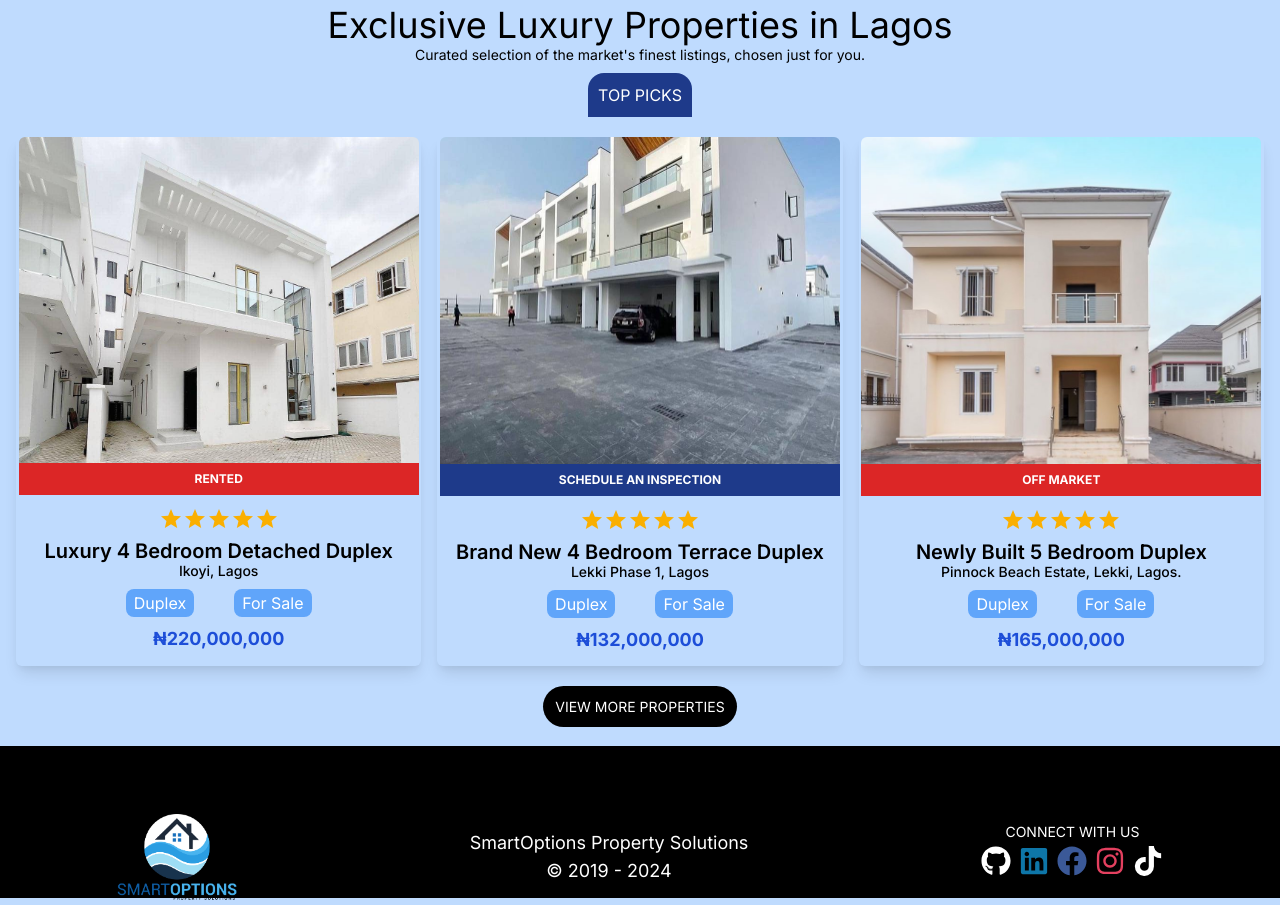
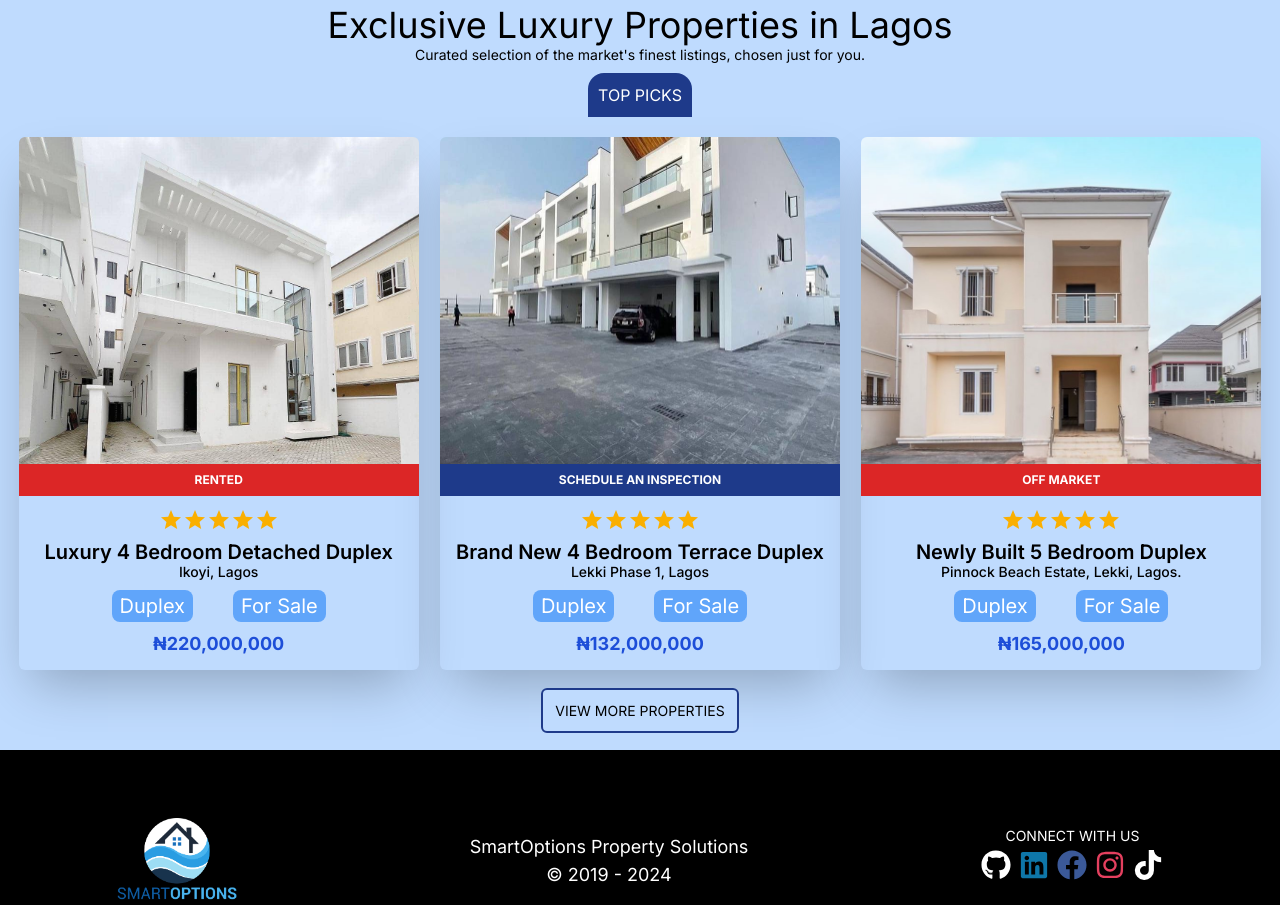
Before and after one commit to luap-trams/june_Final_capstone, a Next.js app: page / in a window 1280 px wide. Shown: the part 980-1885 px from the top of the page. Built offline with nearby package versions, Linux system fonts and the light colour scheme.

Commit message:
style: improve responsiveness

```diff
--- a/src/app/components/Footer.jsx
+++ b/src/app/components/Footer.jsx
@@ -6,8 +6,8 @@ import { FaLinkedin, FaInstagram, FaFacebook, FaGithub, FaTiktok } from 'react-i
 
 export default function Footer() {
   return (
-   <footer className='h-full md:h-28 bg-black text-white text-sm md:text-lg mx-auto'>
-    <div className='flex justify-around w-full'>
+   <footer className='text-sm md:h-full bg-black text-white md:text-lg bottom-0 z-0'>
+    <div className='flex justify-around h-auto w-full m-auto'>
 
         <div className='text-sm mt-7 md:mt-7'>
         <Image src={'/logo_name.jpeg'} alt={'white logo'} width={'120'} height={'120'} className='flex justify-end place-items-center '/>
--- a/src/app/components/PropertyCard.jsx
+++ b/src/app/components/PropertyCard.jsx
@@ -22,21 +22,21 @@ export default function PropertyCard({ rating, title, type, description, categor
         {isAvailable ? "schedule an inspection" : status }
       </p>
         </a>
-
+     {/* All images */}
       <Image src={`/images/${title.split(' ').join('')}.jpeg`} alt={title} width={'400'} height={'400'} className='rounded-t-md'/>
       </div>
       {/* Material UI rating component */}
 
       {/* Property Details */}
       <p className='m-3'>
-        <Rating name='half-rating-read' defaultValue={rating} precision={0.5} max={5} readOnly  className='text-lg'/>
+        <Rating name='half-rating-read' defaultValue={rating} precision={0.5} max={5} readOnly  className='text-base'/>
       </p>
 
-      <h1 className='text-xl font-semibold -mt-3'>{title}</h1>
-      <h2 className='text-sm font-medium -mt-1'>{location}</h2>
+      <h1 className='text-lg md:text-xl font-semibold -mt-3'>{title}</h1>
+      <h2 className='text-xs md:text-sm font-medium -mt-1'>{location}</h2>
       <div className='flex flex-row justify-center gap-10 mt-2 text-white'>
-      <p className=' bg-blue-400 p-0.5 px-2 rounded-lg'>{category}</p>
-      <p className=' bg-blue-400 p-0.5 px-2 rounded-lg'>{type}</p>
+      <p className='text-base md:text-xl bg-blue-400 p-0.5 px-2 rounded-lg'>{category}</p>
+      <p className='text-base md:text-xl bg-blue-400 p-0.5 px-2 rounded-lg'>{type}</p>
       </div>
       <p className='text-gray-700 mt-2'>{description}</p>
       <p className='text-lg font-bold text-blue-700 mb-3'>{price}</p>
--- a/src/app/components/PropertyLists.jsx
+++ b/src/app/components/PropertyLists.jsx
@@ -8,7 +8,7 @@ import Link from 'next/link'
 export default function PropertyLists() {
 
     const cards = properties.sort((x,y) => y.category - x.category).map((card,index) => (
-        <section key={index} className='rounded-md shadow-lg'>
+        <section key={index} className='rounded-md shadow-2xl m-auto'>
             <Link href={`/prop/${card.title.split(' ').join('-')}`} title={card.title} className='cursor-pointer'>
             <PropertyCard
             title={card.title}
@@ -29,7 +29,7 @@ export default function PropertyLists() {
         {/* <PropertyCard title="Penthouse In Ikoyi" type="Miniflat" pri="500,000"/> */}
     </div>
     <p className='flex items-center justify-center my-7'>
-    <Link href={'/prop'} ><span className='bg-black text-white rounded-3xl p-3 uppercase text-sm hover:bg-blue-900'>view more properties</span>
+    <Link href={'/prop'} ><span className='p-1.5 text-xs  md:text-sm md:bg-blue-200 border-2 border-blue-900 text-black rounded-md md:p-3 uppercase  hover:text-white hover:bg-blue-900'>view more properties</span>
     </Link>
     </p>
     </>
--- a/src/app/prop/[slug]/page.jsx
+++ b/src/app/prop/[slug]/page.jsx
@@ -25,6 +25,7 @@ export default function PropDetails({params}) {
 
     const relatedCard = relatedProp.map((card, index) =>
 
+    // related card shadow code
     <Link href={`/prop/${card.title.split(' ').join('-')}`} title={card.title} className='cursor-pointer rounded-lg shadow-2xl' key={index}>
 
     <PropertyCard
@@ -37,7 +38,7 @@ export default function PropDetails({params}) {
     price={card.price}/>
 
   </Link>);
-
+// additional images upon request
 const otherImages = details.images?.map((image, index) => ( <img src={image} alt={`${details.title} image ${index + 1}`} className='rounded-lg shadow-2xl mx-auto p-1' key={index} />
 ));
 
@@ -49,8 +50,8 @@ const featureList = details.features?.map((feature, index) => (
 
   return (
     <div className='text-center rounded-md'>
-        <div className='main-container flex justify-center mt-5'>
-            <div className='inner-container flex flex-row gap-10 place-items-center mb-3'>
+        <div className='main-container flex justify-center mt-2.5 md:mt-5'>
+            <div className='inner-container flex flex-row mb-1.5 gap-5 md:gap-10 place-items-center md:mb-3'>
                 <div>
               <h1 className='text-lg text-left md:text-2xl font-semibold'>{details.title}</h1>
               <p className='text-left'>{details.location}</p>
@@ -98,7 +99,7 @@ const featureList = details.features?.map((feature, index) => (
         {/* <img src={details.images[0]} alt={details.title} className="w-1/3 mx-auto" /> */}
         <div className='features-list text-center'>
             <h2 className='text-lg font-bold capitalize '>key features</h2>
-              <ul className='md: text-center gap-5 mx-auto'>
+              <ul className='text-left md:text-center gap-5 mx-auto'>
                 {featureList}
               </ul>
       </div>
--- a/src/app/prop/page.jsx
+++ b/src/app/prop/page.jsx
@@ -19,7 +19,9 @@ export default function PropertyPage() {
     const cards = filterLists.length == 0 ?(
       <h1 className='flex items-center justify-center w-screen'>Oops, No results found. Explore other options or contact us for assistance.</h1>
     ) : filterLists.map((card,index) => (
-      <section key={index} className='rounded-lg shadow-2xl'>
+
+      //This shows list of all the property you can search from */
+      <section key={index} className='rounded-lg shadow-xl m-auto'>
 
       <Link href={`/prop/${card.title.split(' ').join('-')}`} title={card.title} className='cursor-pointer'>
         <PropertyCard
--- a/tailwind.config.js
+++ b/tailwind.config.js
@@ -12,7 +12,7 @@ module.exports = {
         "gradient-conic":
           "conic-gradient(from 180deg at 50% 50%, var(--tw-gradient-stops))",
           screens: {
-           'max-sm': {'max': '767px'},
+          //  'max-sm': {'max': '767px'},
             'md': '768px',
             'lg': '1024px',
             'xl': '1280px',
```
